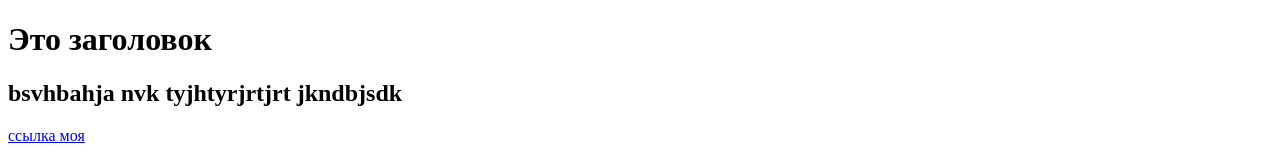
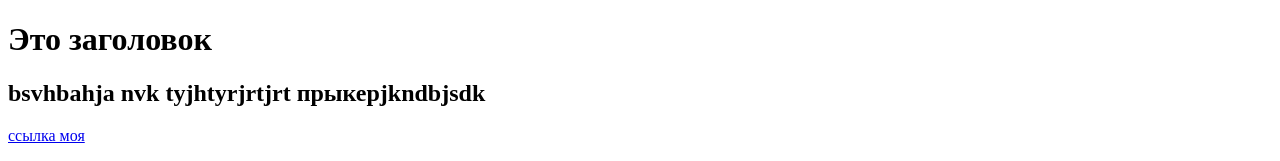
Before and after one commit to Agnehska/test1, a plain HTML site: page index.html in a window 1280 px wide. Shown: the top 161 px of the page. Drawn offline with Linux system fonts and the light colour scheme.

Commit message:
вымва

```diff
--- a/index.html
+++ b/index.html
@@ -8,7 +8,7 @@
 </head>
 <body>
     <h1>Это заголовок</h1>
-    <h2>bsvhbahja nvk tyjhtyrjrtjrt jkndbjsdk</h2>
+    <h2>bsvhbahja nvk tyjhtyrjrtjrt прыкерjkndbjsdk</h2>
     <a href="test.html">ссылка моя</a>
     <p>Lorem ipsum dolor sit amet consectetur, adipisicing elit.
         Sed, ab corporis! Blanditiis asperiores alias voluptatem quia
```
